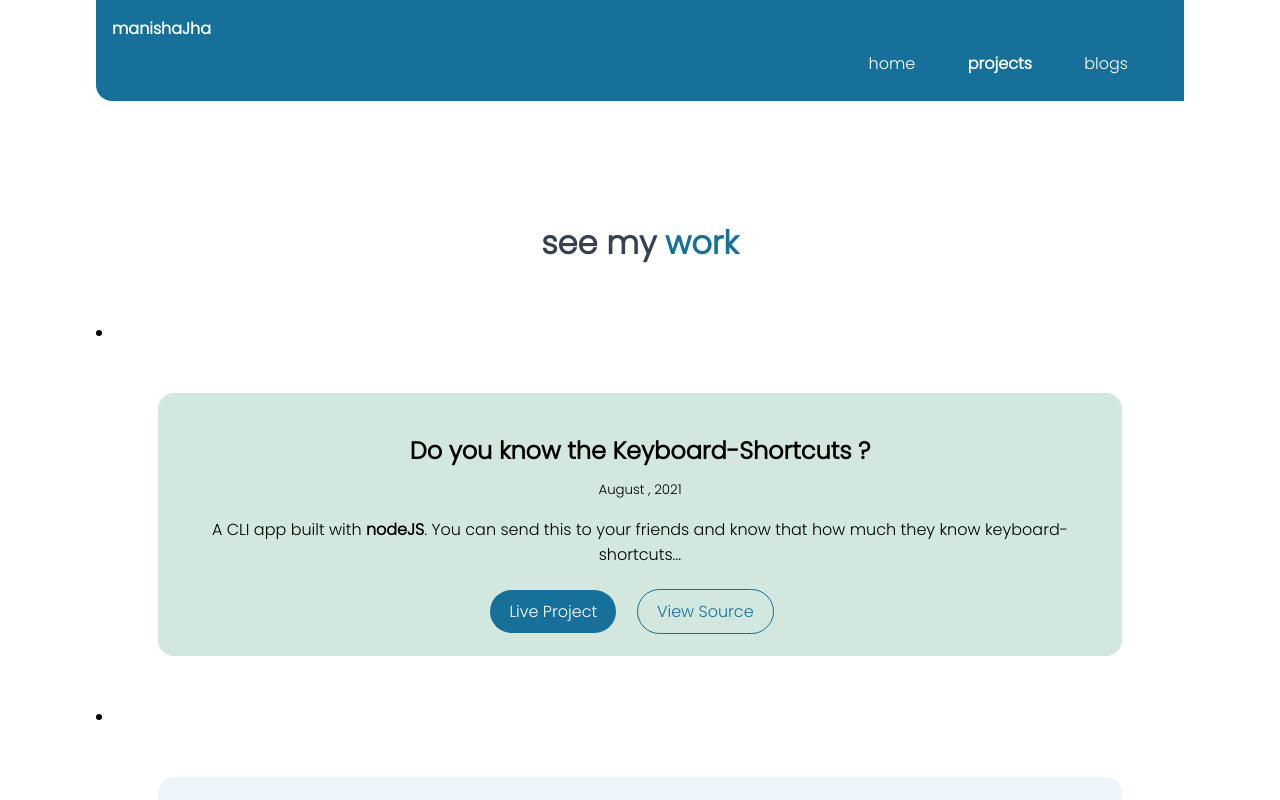
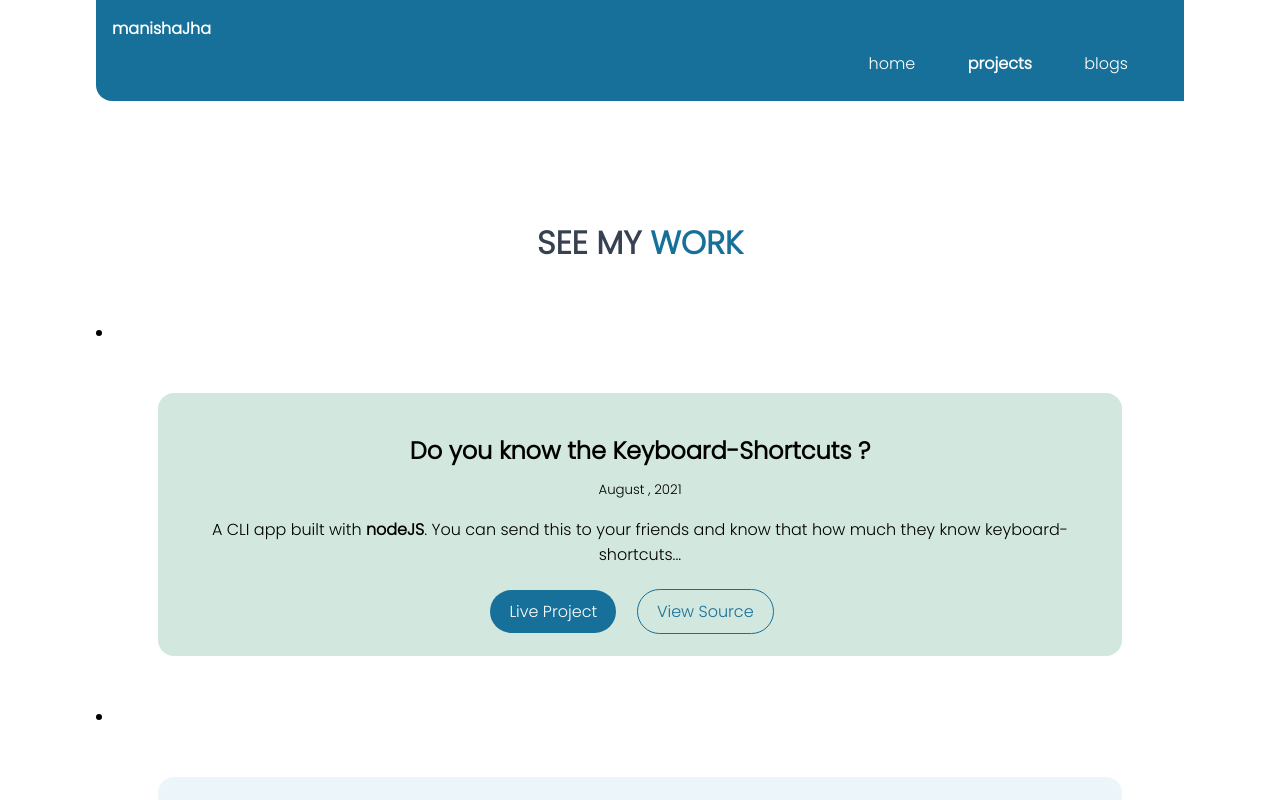
Before and after one commit to jha-Manisha/manisha-jha.com, a plain HTML site: page projects.html in a window 1280 px wide. Shown: the top 800 px of the page. Drawn offline with Linux system fonts and the light colour scheme.

Commit message:
Update projects.html

```diff
--- a/projects.html
+++ b/projects.html
@@ -24,7 +24,7 @@
 
     <header class="pic">
       <h1 class="pic-heading">
-        see my <span class="heading-inverted"> work</span>
+        SEE MY <span class="heading-inverted"> WORK</span>
       </h1>
     </header>
 
```
